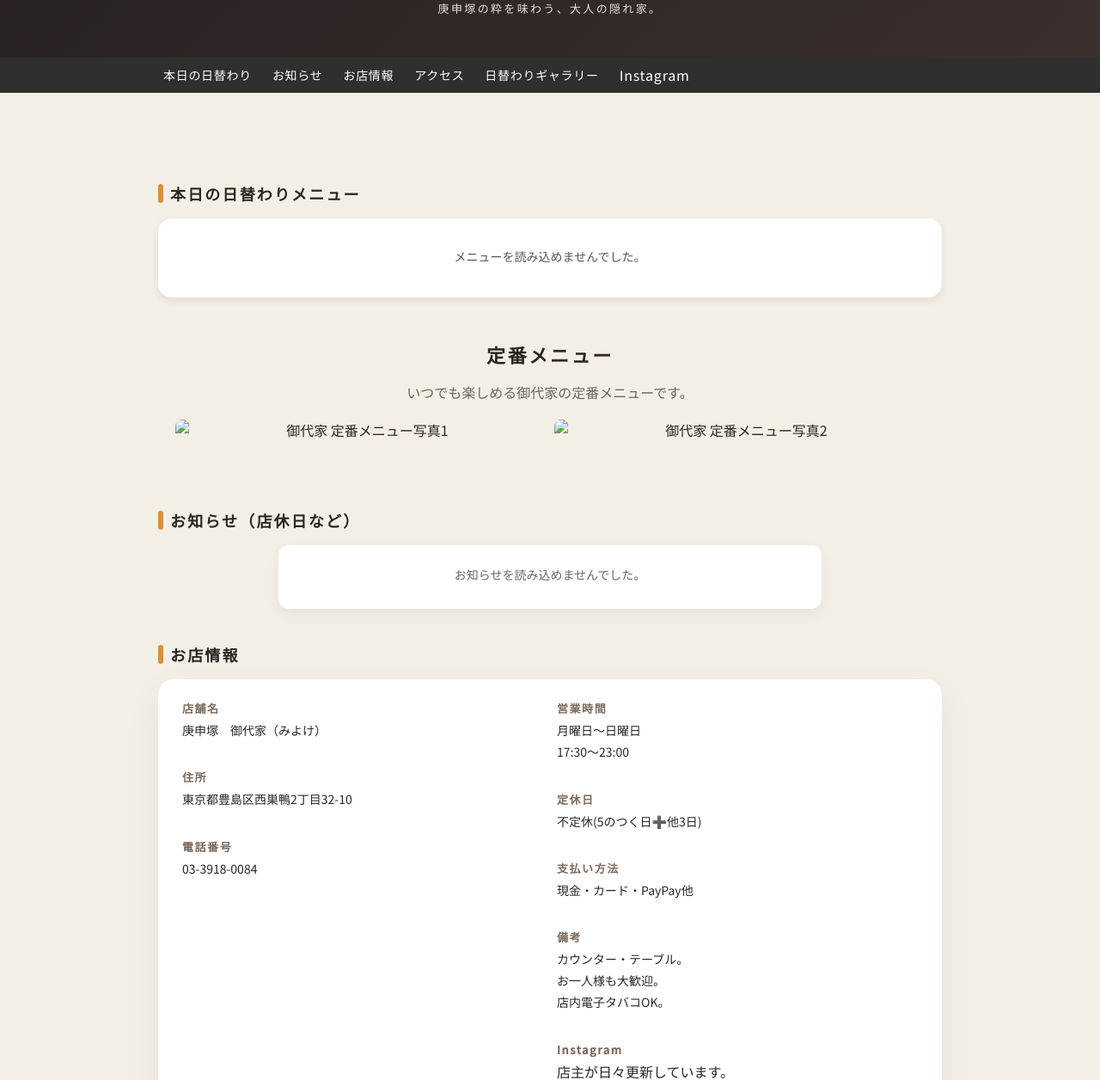
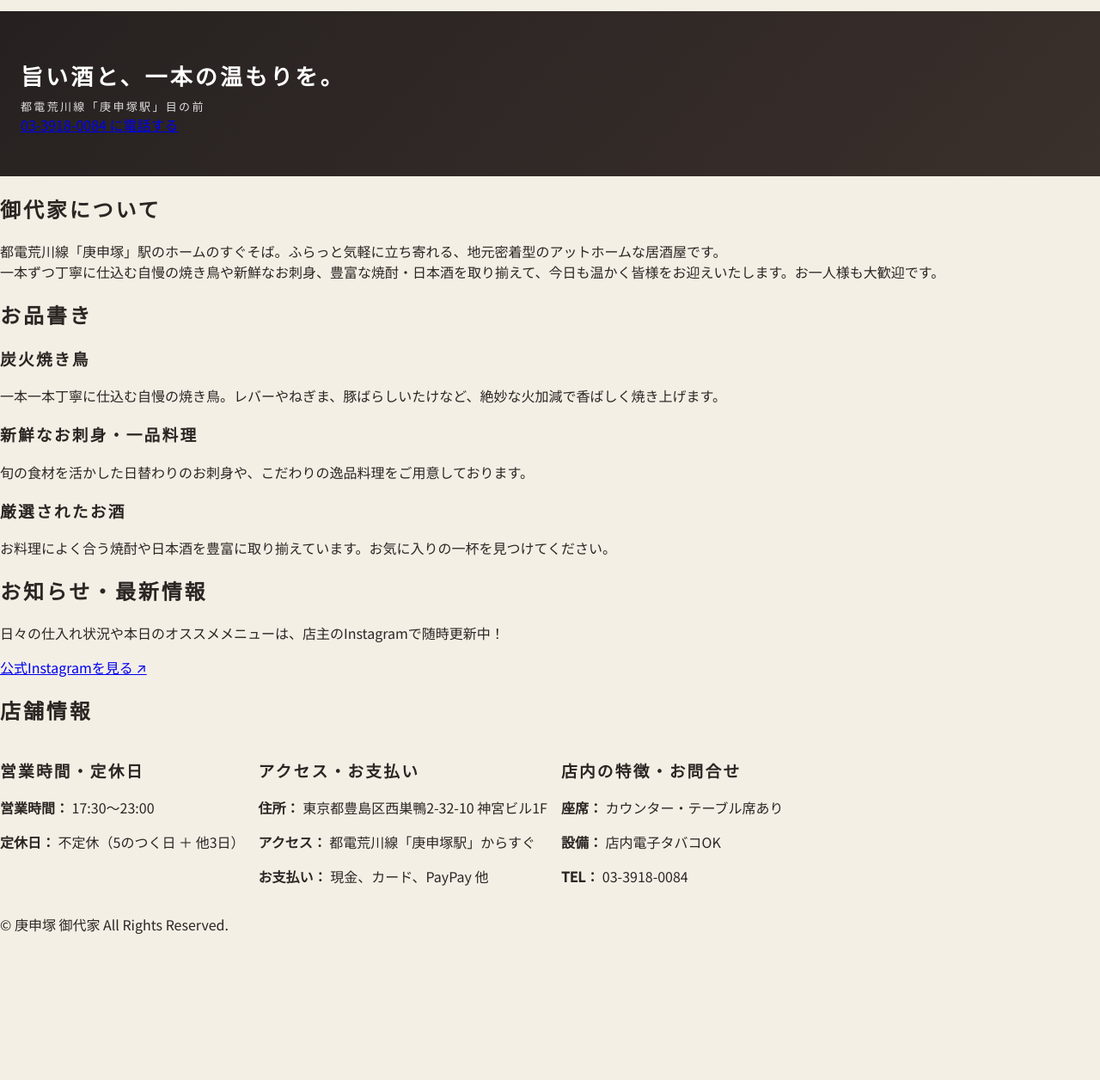
Before and after one commit to miyoke-koshinzuka/miyoke-test, a plain HTML site: page index.html in a window 1280 px wide. Shown: the part 139-1395 px from the top of the page at 86% size. After the commit the page ends 1242 px from the top, so only its background shows below. Drawn offline with Linux system fonts and the light colour scheme; no server answers.

Commit message:
Update index.html

```diff
--- a/index.html
+++ b/index.html
@@ -1,223 +1,98 @@
 <!DOCTYPE html>
 <html lang="ja">
 <head>
-  <!-- Google tag (gtag.js) -->
-<script async src="https://www.googletagmanager.com/gtag/js?id=G-1Q31CNT8BL"></script>
-<script>
-  window.dataLayer = window.dataLayer || [];
-  function gtag(){dataLayer.push(arguments);}
-  gtag('js', new Date());
-
-  gtag('config', 'G-1Q31CNT8BL');
-</script>
     <meta charset="UTF-8">
+    <meta name="viewport" content="width=device-width, initial-scale=1.0">
     <title>庚申塚 御代家【公式HP】｜地元密着型居酒屋</title>
-  <meta name="description" content="庚申塚の居酒屋『御代家』の公式サイト。日替わりメニューや営業情報を掲載しています。毎日のおすすめ料理をチェックできます。">
-  <meta name="viewport" content="width=device-width, initial-scale=1">
-  <meta property="og:site_name" content="御代家">
-
- <!-- ▼ ファビコン -->
+    <!-- Google Fonts for Modern Japanese Style -->
+    <link href="https://fonts.googleapis.com/css2?family=Shippori+Mincho:wght@500;700&family=Noto+Sans+JP:wght@300;400;500&display=swap" rel="stylesheet">
+    <link rel="stylesheet" href="style.css">
     <link rel="icon" href="favicon.png">
-<link rel="apple-touch-icon" href="favicon.png">
-
-
-  <link rel="preconnect" href="https://fonts.googleapis.com">
-  <link rel="preconnect" href="https://fonts.gstatic.com" crossorigin>
-  <link href="https://fonts.googleapis.com/css2?family=Noto+Sans+JP:wght@300;400;500&family=Noto+Serif+JP:wght@500;700&display=swap" rel="stylesheet">
-
-
-  <link rel="stylesheet" href="style.css">
 </head>
 <body>
 
-
-
-
-
-
-
-  <header class="hero">
-    <div class="hero-inner">
-      <h1>庚申塚　御代家</h1>
-      <p>都電荒川線庚申塚駅直結　<br>わざわざ来たい、心安らぐ名酒場。<br>庚申塚の粋を味わう、大人の隠れ家。</p>
-    </div>
+    <header>
+        <a href="#" class="logo">御代家 -MIYOKE-</a>
+        <nav>
+            <ul>
+                <li><a href="#about">こだわり</a></li>
+                <li><a href="#menu">お品書き</a></li>
+                <li><a href="#info">店舗情報</a></li>
+                <li><a href="#news">お知らせ</a></li>
+            </ul>
+        </nav>
     </header>
 
-  <!-- ▼ グローバルナビ -->
-  <nav class="global-nav">
-    <ul>
-      <li><a href="#daily">本日の日替わり</a></li>
-      <li><a href="#news">お知らせ</a></li>
-      <li><a href="#about">お店情報</a></li>
-      <li><a href="#access">アクセス</a></li>
-      <li><a href="#daily-gallery">日替わりギャラリー</a></li>
-      <a href="https://www.instagram.com/miyoke_koshinzuka/" target="_blank" rel="noopener">
-  Instagram
-</a>
-    </ul>
-  </nav>
-
-  <main>
-
-
-  <main>
-
-  <!-- 日替わりメニュー（本日） -->
-  <section id="daily" class="section">
-    <h2>本日の日替わりメニュー</h2>
-
-    <div class="daily-menu">
-      <img id="dailyMenuImage" src="" alt="本日の日替わりメニュー">
-      <p id="dailyMenuCaption"></p>
+    <section class="hero">
+        <div class="hero-content">
+            <h1>旨い酒と、一本の温もりを。</h1>
+            <p>都電荒川線「庚申塚駅」目の前</p>
+            <a href="tel:0339180084" class="btn-tel">03-3918-0084 に電話する</a>
         </div>
     </section>
 
-
-    <section class="regular-menu">
-  <h2>定番メニュー</h2>
-  <p>いつでも楽しめる御代家の定番メニューです。</p>
-
-  <div class="regular-menu-grid">
-    <img src="img/regular-menu-01.jpg" alt="御代家 定番メニュー写真1">
-    <img src="img/regular-menu-02.jpg" alt="御代家 定番メニュー写真2">
-  </div>
+    <section id="about">
+        <h2>御代家について</h2>
+        <p class="about-text">
+            都電荒川線「庚申塚」駅のホームのすぐそば。ふらっと気軽に立ち寄れる、地元密着型のアットホームな居酒屋です。<br>
+            一本ずつ丁寧に仕込む自慢の焼き鳥や新鮮なお刺身、豊富な焼酎・日本酒を取り揃えて、今日も温かく皆様をお迎えいたします。お一人様も大歓迎です。
+        </p>
     </section>
 
-
-
-  <!-- お知らせ -->
-<section id="news" class="section">
-  <h2>お知らせ（店休日など）</h2>
-
-  <div class="news-image">
-    <img id="newsImage" src="" alt="お知らせ画像">
-    <p id="newsCaption"></p>
+    <section id="menu">
+        <h2>お品書き</h2>
+        <div class="menu-grid">
+            <div class="menu-item">
+                <h3>炭火焼き鳥</h3>
+                <p>一本一本丁寧に仕込む自慢の焼き鳥。レバーやねぎま、豚ばらしいたけなど、絶妙な火加減で香ばしく焼き上げます。</p>
             </div>
-</section>
-
-  <!-- お店情報 -->
-  <section id="about" class="section">
-    <h2>お店情報</h2>
-  <div class="section-card">
-    <div class="info-grid">
-      <div class="info-block">
-        <h3>店舗名</h3>
-        <p>庚申塚　御代家（みよけ）</p></br>
-
-        <h3>住所</h3>
-        <p>東京都豊島区西巣鴨2丁目32-10</p></br>
-
-        <h3>電話番号</h3>
-        <p>03-3918-0084</p></br>
+            <div class="menu-item">
+                <h3>新鮮なお刺身・一品料理</h3>
+                <p>旬の食材を活かした日替わりのお刺身や、こだわりの逸品料理をご用意しております。</p>
             </div>
-
-      <div class="info-block">
-        <h3>営業時間</h3>
-        <p>
-          月曜日〜日曜日</br>
-          17:30〜23:00
-        </p></br>
-
-        <h3>定休日</h3>
-        <p>不定休(5のつく日➕他3日)
-        </p></br>
-
-        <h3>支払い方法</h3>
-        <p>現金・カード・PayPay他</p>
-        <br>
-
-        <h3>備考</h3>
-        <p>カウンター・テーブル。</br>
-            お一人様も大歓迎。</br>
-            店内電子タバコOK。</p><br>
-
-        <h3>Instagram</h3>
-        店主が日々更新しています。<br>
-最新のおすすめはInstagramでご覧ください。
-
-<p>
-  <a
-    href="https://www.instagram.com/miyoke_koshinzuka/"
-    target="_blank"
-    rel="noopener"
-    class="instagram-link"
-  >
-    店主のInstagramはこちら
-  </a>
-</p>
-
-      </div>
+            <div class="menu-item">
+                <h3>厳選されたお酒</h3>
+                <p>お料理によく合う焼酎や日本酒を豊富に取り揃えています。お気に入りの一杯を見つけてください。</p>
             </div>
         </div>
     </section>
 
-  <!-- アクセス（地図） -->
-  <section id="access" class="section">
-    <h2>アクセス</h2>
-    <div class="section-card">
-    <p class="access-text">
-      都電荒川線「庚申塚」駅。<br>
-      三ノ輪方面行き庚申塚駅から徒歩３歩🚶！<br>出ると目の前、お店の看板が目印です。
-    </p>
-
-    <div class="map-wrapper">
-      <!-- Googleマップの埋め込み。後でお店のURLに差し替えればOK -->
-      <div class="map-wrapper">
-  <iframe
-    src="https://www.google.com/maps/embed?pb=!1m18!1m12!1m3!1d3238.461722130649!2d139.72696307513013!3d35.73945457256851!2m3!1f0!2f0!3f0!3m2!1i1024!2i768!4f13.1!3m3!1m2!1s0x60188d78d86781ad%3A0xd5b457088c8ebd9a!2z5b6h5Luj5a62!5e0!3m2!1sja!2sjp!4v1768489457166!5m2!1sja!2sjp""
-    width="100%"
-    height="300"
-    style="border:0;"
-    allowfullscreen=""
-    loading="lazy"
-    referrerpolicy="no-referrer-when-downgrade">
-  </iframe>
-</div>
-
+    <section id="news">
+        <h2>お知らせ・最新情報</h2>
+        <div class="insta-container">
+            <div class="insta-box">
+                <p>日々の仕入れ状況や本日のオススメメニューは、店主のInstagramで随時更新中！</p>
+                <a href="https://www.instagram.com/" target="_blank" class="btn-insta">公式Instagramを見る ↗</a>
             </div>
         </div>
     </section>
 
-<section class="food-gallery">
-  <h2>お料理写真</h2>
-  <p>御代家でお楽しみいただけるお料理の一部をご紹介します。</p>
-
-  <div class="food-grid">
-    <img src="img/food-01.jpg" alt="御代家 お料理写真1">
-    <img src="img/food-02.jpg" alt="御代家 お料理写真2">
-    <img src="img/food-03.jpg" alt="御代家 お料理写真3">
-    <img src="img/food-04.jpg" alt="御代家 お料理写真4">
-    <img src="img/food-05.jpg" alt="御代家 お料理写真5">
-    <img src="img/food-06.jpg" alt="御代家 お料理写真6">
-    <img src="img/food-07.jpg" alt="御代家 お料理写真7">
-    <img src="img/food-08.jpg" alt="御代家 お料理写真8">
-    <img src="img/food-09.jpg" alt="御代家 お料理写真9">
+    <section id="info">
+        <h2>店舗情報</h2>
+        <div class="info-grid">
+            <div class="info-card">
+                <h3>営業時間・定休日</h3>
+                <p><strong>営業時間：</strong> 17:30〜23:00</p>
+                <p><strong>定休日：</strong> 不定休（5のつく日 ＋ 他3日）</p>
+            </div>
+            <div class="info-card">
+                <h3>アクセス・お支払い</h3>
+                <p><strong>住所：</strong> 東京都豊島区西巣鴨2-32-10 神宮ビル1F</p>
+                <p><strong>アクセス：</strong> 都電荒川線「庚申塚駅」からすぐ</p>
+                <p><strong>お支払い：</strong> 現金、カード、PayPay 他</p>
+            </div>
+            <div class="info-card">
+                <h3>店内の特徴・お問合せ</h3>
+                <p><strong>座席：</strong> カウンター・テーブル席あり</p>
+                <p><strong>設備：</strong> 店内電子タバコOK</p>
+                <p><strong>TEL：</strong> 03-3918-0084</p>
+            </div>
         </div>
     </section>
 
-
-
-  <!-- これまでの日替わりメニュー -->
-  <section id="daily-gallery" class="section">
-    <h2>これまでの日替わりメニュー</h2>
-    <p class="section-lead">過去のおすすめメニューをまとめてご覧いただけます。</p>
-
-    <div id="dailyGallery" class="gallery-grid">
-      <!-- JavaScript でカードを差し込む -->
-    </div>
-
-    <!-- もっと見るボタン -->
-    <div class="gallery-more-wrap">
-      <button id="galleryMoreButton" class="primary-button">
-        もっと見る
-      </button>
-    </div>
-  </section>
-
-
-
-</main>
-
+    <footer>
+        <p>&copy; 庚申塚 御代家 All Rights Reserved.</p>
+    </footer>
 
     <script src="script.js"></script>
 </body>
```
Lines whose indentation alone changed are shown as unchanged.
